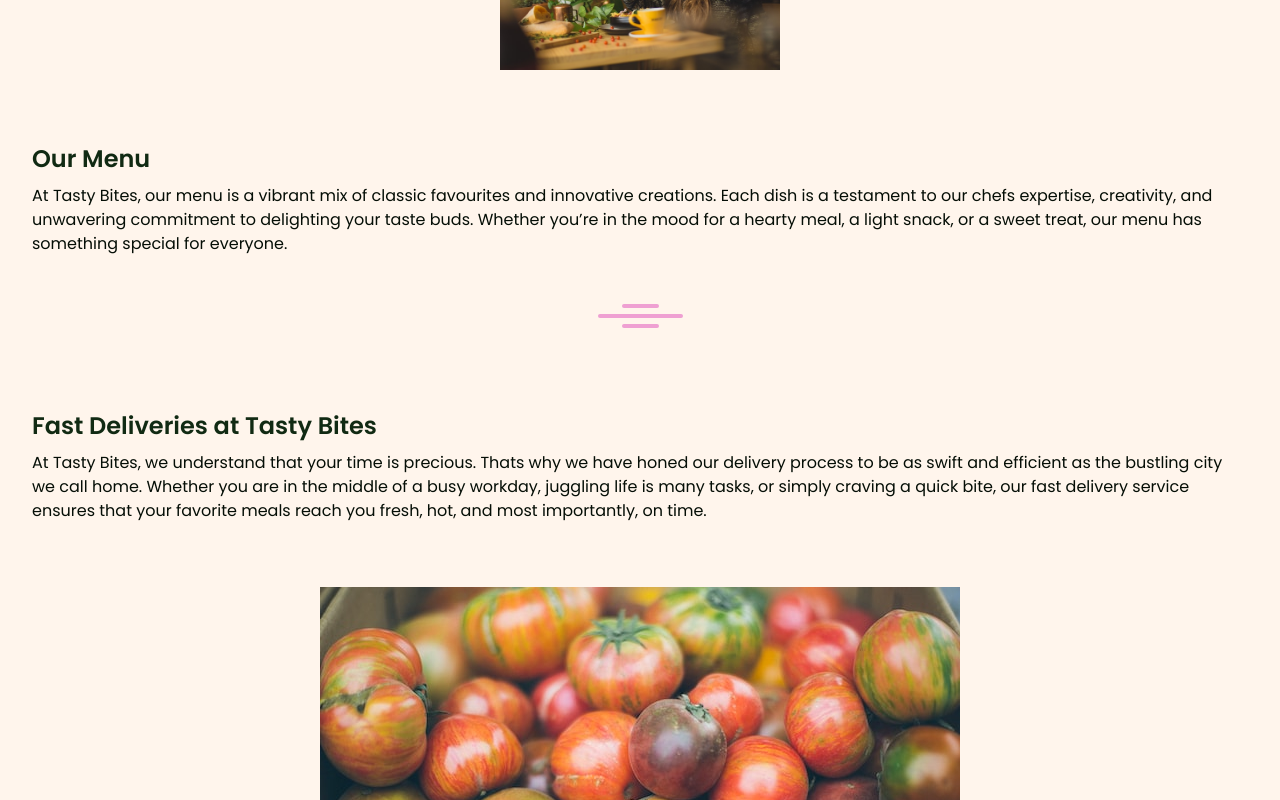
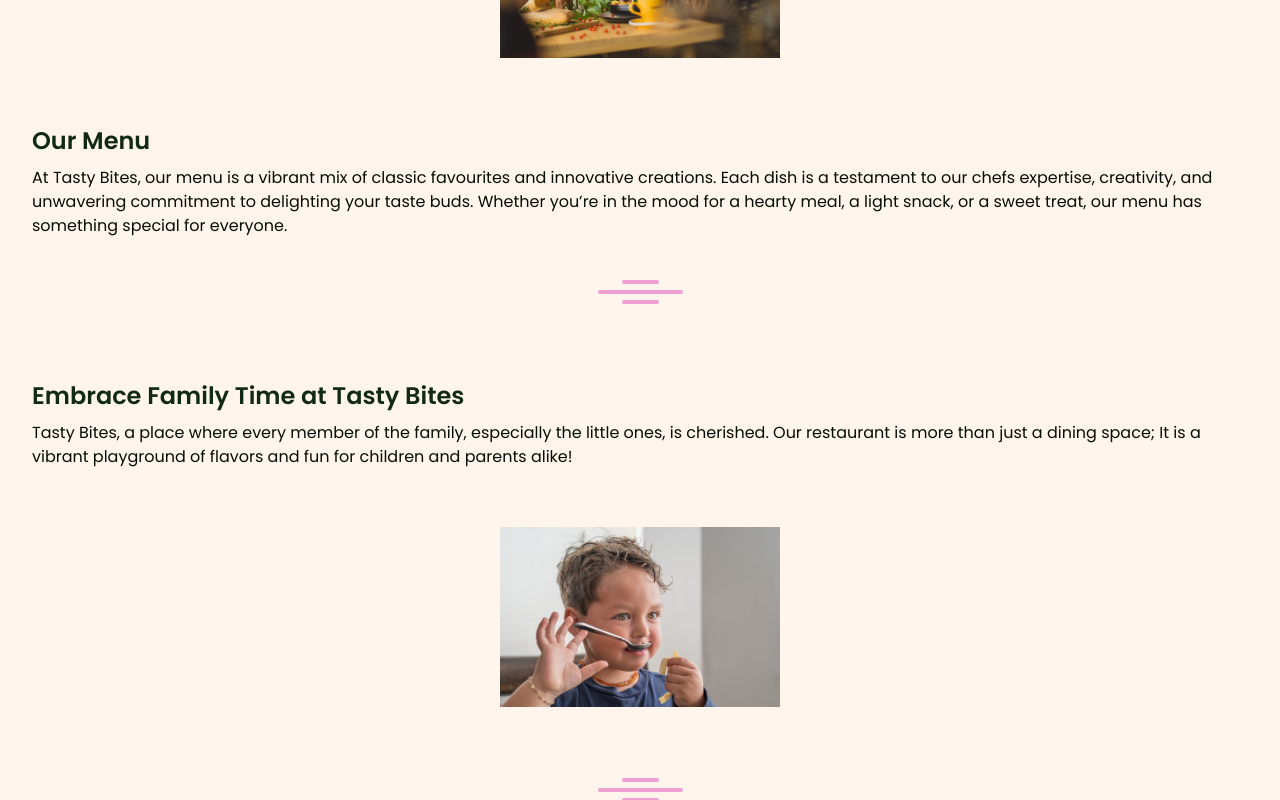
Before and after one commit to FirePants-TastyBites/frontend, a React (Vite) app: page /about in a window 1280 px wide. Shown: the part 480-1280 px from the top of the page. Built offline with nearby package versions, Linux system fonts and the light colour scheme.

Commit message:
Added more information to about page - About page : DONE

```diff
--- a/src/pages/About/About.scss
+++ b/src/pages/About/About.scss
@@ -17,7 +17,7 @@
     flex-direction: column;
     align-items: flex-start;
     gap: 8px;
-    margin: 1rem auto;
+    margin: 10px auto;
 
     h3 {
       @include text-style-h3-24px;
--- a/src/pages/About/index.jsx
+++ b/src/pages/About/index.jsx
@@ -43,6 +43,21 @@ const AboutPage = () => (
         treat, our menu has something special for everyone.
       </p>
     </section>
+
+    <PinkThingy />
+    <section>
+      <h3>Embrace Family Time at Tasty Bites</h3>
+      <p>
+        Tasty Bites, a place where every member of the family, especially the
+        little ones, is cherished. Our restaurant is more than just a dining
+        space; It is a vibrant playground of flavors and fun for children and
+        parents alike!
+      </p>
+    </section>
+
+    <article>
+      <img src="/kids.jpg" alt="" className="img-small" />
+    </article>
 
     <PinkThingy />
     <section>
```
Also changed, not shown: public/kids.jpg (added).
